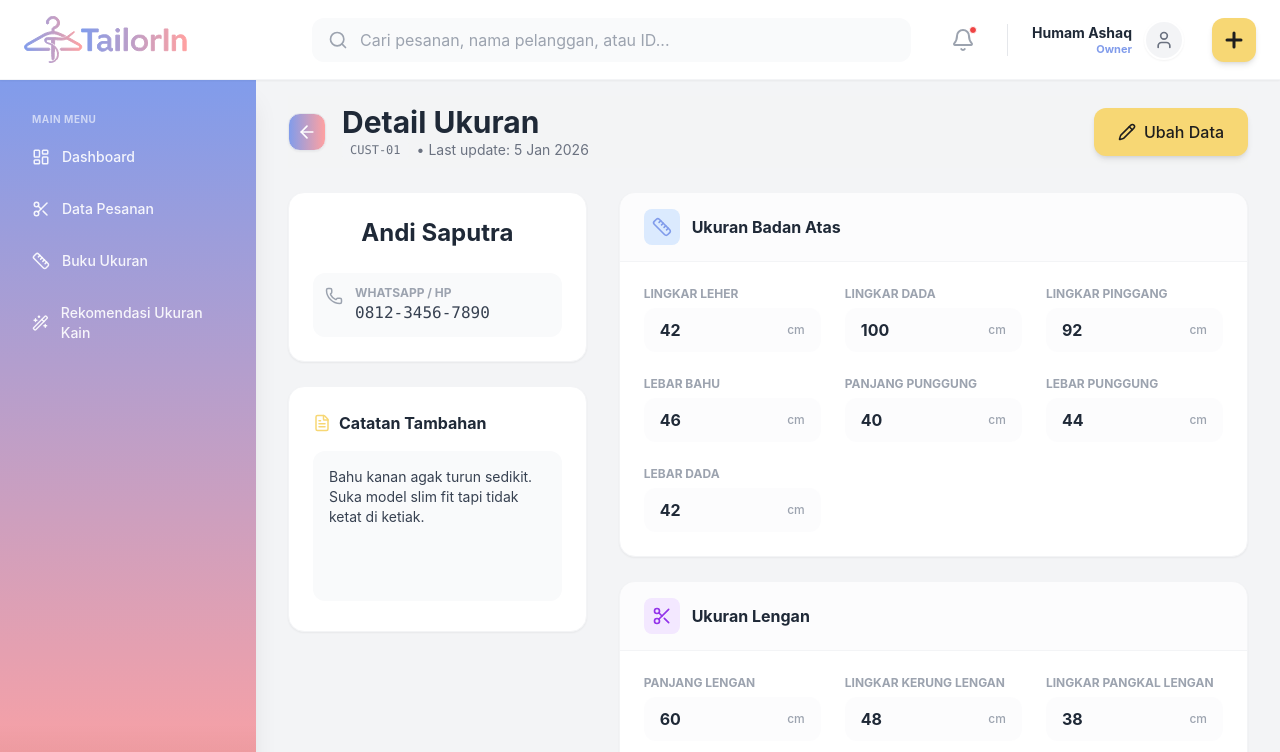
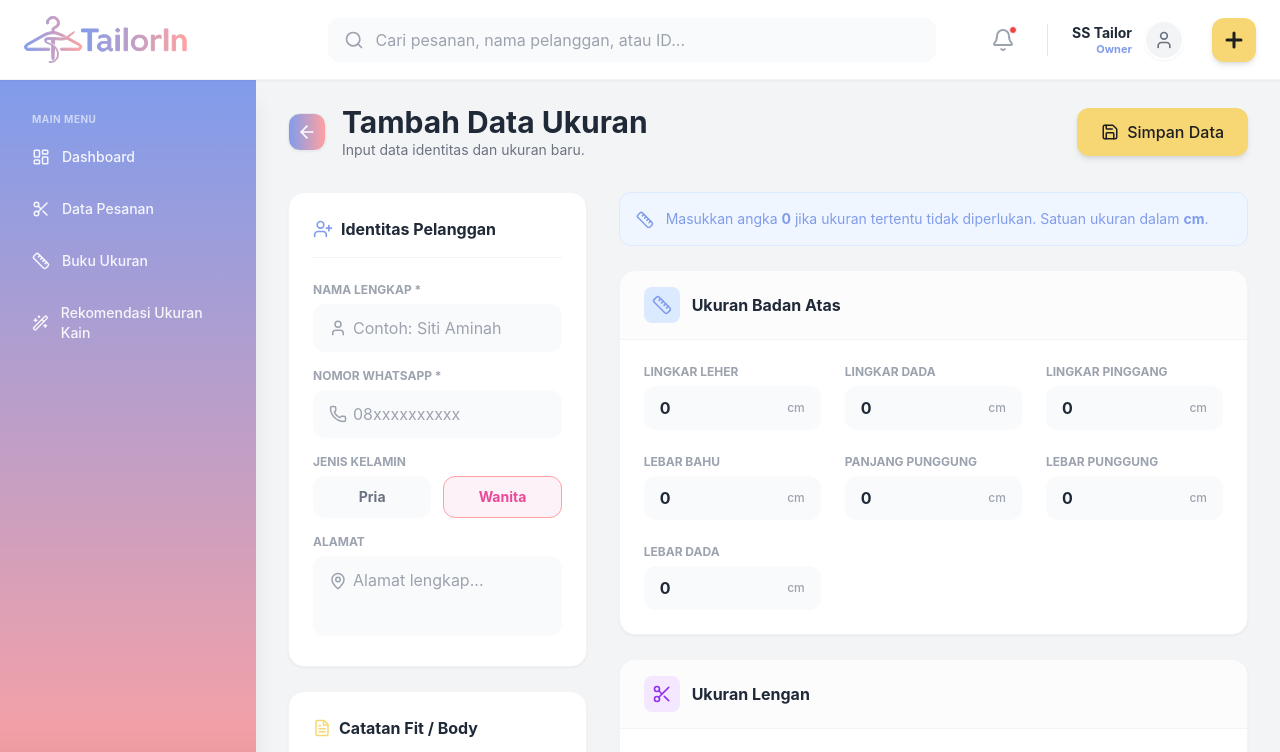
Before and after one commit to humam-ashaq/tailorin-frontend, a SvelteKit app: page /admin/measurements/new in a window 1280 px wide. Shown: the top 752 px of the page. Built offline with nearby package versions, Linux system fonts and the light colour scheme.

Commit message:
feat: add make new measurement page

```diff
--- a/src/routes/admin/+layout.svelte
+++ b/src/routes/admin/+layout.svelte
@@ -57,7 +57,7 @@
 
 			<div class="flex items-center gap-3">
 				<div class="text-right hidden md:block leading-tight">
-					<p class="text-sm font-bold text-gray-800">Humam Ashaq</p>
+					<p class="text-sm font-bold text-gray-800">SS Tailor</p>
 					<p class="text-[11px] text-t-blue font-bold">Owner</p>
 				</div>
 				<div class="w-10 h-10 bg-gray-100 rounded-full border-2 border-white shadow-sm flex items-center justify-center overflow-hidden">
--- a/src/routes/admin/+page.svelte
+++ b/src/routes/admin/+page.svelte
@@ -33,7 +33,7 @@
 <div class="relative overflow-hidden rounded-3xl bg-gradient-to-r from-t-blue to-t-pink p-8 text-white shadow-xl mb-8">
 	<div class="relative z-10">
 		<div class="flex items-center gap-3 mb-2">
-			<h2 class="text-3xl font-bold">Halo, Admin Tailorin!</h2>
+			<h2 class="text-3xl font-bold">Halo, SS Tailor!</h2>
 			<span class="text-3xl">👋</span>
 		</div>
 		<p class="opacity-90 text-lg">Hari ini ada <span class="font-bold bg-white/20 px-2 py-0.5 rounded text-white">4 pesanan</span> yang perlu perhatianmu.</p>
--- a/src/routes/admin/measurements/+page.svelte
+++ b/src/routes/admin/measurements/+page.svelte
@@ -1,4 +1,5 @@
 <script lang="ts">
+  import { goto } from "$app/navigation";
   import {
     Search,
     Plus,
@@ -87,6 +88,10 @@
         data: groups[letter],
       }));
   });
+
+  function handleAddNew() {
+    goto("/admin/measurements/new");
+  }
 </script>
 
 <div class="space-y-6 pb-20">
@@ -101,8 +106,10 @@
             Database lengkap ukuran badan pelanggan.
           </p>
         </div>
+        <!-- svelte-ignore event_directive_deprecated -->
         <button
           class="flex items-center gap-2 px-4 py-2 bg-t-yellow text-t-dark rounded-xl hover:bg-yellow-400 transition shadow-md text-sm font-medium"
+          onclick={handleAddNew}
         >
           <Plus size={18} strokeWidth={2} /> Tambah Data Baru
         </button>
@@ -148,9 +155,9 @@
         <div class="grid grid-cols-1 md:grid-cols-2 lg:grid-cols-3 gap-4">
           {#each group.data as customer}
             <a
-            href="/admin/measurements/{customer.id}"
-            class="block bg-white p-5 rounded-2xl border border-gray-100 shadow-sm hover:shadow-md hover:border-t-blue/30 transition group cursor-pointer relative overflow-hidden"
-        >
+              href="/admin/measurements/{customer.id}"
+              class="block bg-white p-5 rounded-2xl border border-gray-100 shadow-sm hover:shadow-md hover:border-t-blue/30 transition group cursor-pointer relative overflow-hidden"
+            >
               <div
                 class="absolute -right-4 -top-4 w-12 h-12 bg-gray-50 rounded-full group-hover:bg-yellow-50 transition"
               ></div>
--- /dev/null
+++ b/src/routes/admin/measurements/new/+page.svelte
@@ -0,0 +1,205 @@
+<script lang="ts">
+	import { goto } from '$app/navigation';
+	import {
+		ArrowLeft, Save, User, Phone, MapPin,
+		Ruler, Scissors, FileText, UserPlus
+	} from 'lucide-svelte';
+
+	// State Data Kosong untuk Pelanggan Baru
+	let newCustomer = $state({
+		name: '',
+		phone: '',
+		gender: 'Wanita', // Default
+		address: '',
+		notes: '',
+		measurements: {
+			upperBody: {
+				lingkarLeher: 0, lingkarDada: 0, lingkarPinggang: 0,
+				lebarBahu: 0, panjangPunggung: 0, lebarPunggung: 0, lebarDada: 0
+			},
+			arm: {
+				panjangLengan: 0, lingkarKerungLengan: 0,
+				lingkarPangkalLengan: 0, lingkarSiku: 0, lingkarPergelangan: 0
+			},
+			lowerBody: {
+				lingkarPinggul: 0, tinggiDuduk: 0, panjangCelana: 0,
+				lingkarPaha: 0, lingkarLutut: 0, lingkarKakiBawah: 0
+			}
+		}
+	});
+
+	// Helper Label
+	const formatLabel = (key: string) => {
+		return key.replace(/([A-Z])/g, ' $1').replace(/^./, str => str.toUpperCase());
+	};
+
+	// Fungsi Simpan
+	function handleSave() {
+		// Validasi Sederhana
+		if (!newCustomer.name || !newCustomer.phone) {
+			alert('Nama dan Nomor HP wajib diisi!');
+			return;
+		}
+
+		// Simulasi Simpan ke Database
+		console.log('Data Disimpan:', newCustomer);
+		alert('Pelanggan berhasil ditambahkan!');
+
+		// Redirect kembali ke halaman daftar
+		goto('/admin/measurements');
+	}
+</script>
+
+<div class="space-y-6 pb-20">
+
+	<div class="flex items-center justify-between sticky top-20 z-40 bg-t-gray/90 backdrop-blur-sm py-2">
+		<div class="flex items-center gap-4">
+			<a href="/admin/measurements" class="p-2 rounded-xl bg-gradient-to-r from-t-blue to-t-pink border border-gray-200 text-white hover:bg-gray-50 transition shadow-sm">
+				<ArrowLeft size={20} />
+			</a>
+			<div>
+				<h2 class="text-3xl font-bold text-gray-800">Tambah Data Ukuran</h2>
+				<p class="text-gray-500 text-sm">Input data identitas dan ukuran baru.</p>
+			</div>
+		</div>
+
+		<button
+			onclick={handleSave}
+			class="flex items-center gap-2 px-6 py-3 bg-t-yellow text-t-dark rounded-xl hover:bg-yellow-400 transition shadow-md font-medium"
+		>
+			<Save size={18} /> Simpan Data
+		</button>
+	</div>
+
+	<div class="grid grid-cols-1 lg:grid-cols-3 gap-8">
+
+		<div class="space-y-6">
+			<div class="bg-white p-6 rounded-2xl shadow-sm border border-gray-100">
+				<div class="flex items-center gap-2 mb-6 text-gray-800 font-bold border-b border-gray-100 pb-4">
+					<UserPlus size={20} class="text-t-blue" />
+					<h3>Identitas Pelanggan</h3>
+				</div>
+
+				<div class="space-y-4">
+					<div>
+						<!-- svelte-ignore a11y_label_has_associated_control -->
+						<label class="block text-xs font-bold text-gray-400 uppercase mb-1.5">Nama Lengkap *</label>
+						<div class="relative">
+							<User size={18} class="absolute left-4 top-1/2 -translate-y-1/2 text-gray-400"/>
+							<input
+								type="text"
+								bind:value={newCustomer.name}
+								placeholder="Contoh: Siti Aminah"
+								class="w-full pl-10 pr-4 py-3 bg-gray-50 border-transparent rounded-xl text-gray-800 focus:bg-white focus:ring-2 focus:ring-t-blue/20 transition"
+							/>
+						</div>
+					</div>
+
+					<div>
+						<!-- svelte-ignore a11y_label_has_associated_control -->
+						<label class="block text-xs font-bold text-gray-400 uppercase mb-1.5">Nomor WhatsApp *</label>
+						<div class="relative">
+							<Phone size={18} class="absolute left-4 top-1/2 -translate-y-1/2 text-gray-400"/>
+							<input
+								type="tel"
+								bind:value={newCustomer.phone}
+								placeholder="08xxxxxxxxxx"
+								class="w-full pl-10 pr-4 py-3 bg-gray-50 border-transparent rounded-xl text-gray-800 focus:bg-white focus:ring-2 focus:ring-t-blue/20 transition"
+							/>
+						</div>
+					</div>
+
+					<div>
+						<!-- svelte-ignore a11y_label_has_associated_control -->
+						<label class="block text-xs font-bold text-gray-400 uppercase mb-1.5">Jenis Kelamin</label>
+						<div class="grid grid-cols-2 gap-3">
+							<button
+								onclick={() => newCustomer.gender = 'Pria'}
+								class="py-2.5 rounded-xl text-sm font-bold border transition-all
+								{newCustomer.gender === 'Pria' ? 'bg-blue-50 border-t-blue text-t-blue' : 'bg-gray-50 border-transparent text-gray-500 hover:bg-gray-100'}"
+							>
+								Pria
+							</button>
+							<button
+								onclick={() => newCustomer.gender = 'Wanita'}
+								class="py-2.5 rounded-xl text-sm font-bold border transition-all
+								{newCustomer.gender === 'Wanita' ? 'bg-pink-50 border-t-pink text-pink-500' : 'bg-gray-50 border-transparent text-gray-500 hover:bg-gray-100'}"
+							>
+								Wanita
+							</button>
+						</div>
+					</div>
+
+					<div>
+						<!-- svelte-ignore a11y_label_has_associated_control -->
+						<label class="block text-xs font-bold text-gray-400 uppercase mb-1.5">Alamat</label>
+						<div class="relative">
+							<MapPin size={18} class="absolute left-4 top-4 text-gray-400"/>
+							<textarea
+								bind:value={newCustomer.address}
+								placeholder="Alamat lengkap..."
+								class="w-full pl-10 pr-4 py-3 bg-gray-50 border-transparent rounded-xl text-gray-800 focus:bg-white focus:ring-2 focus:ring-t-blue/20 transition min-h-[80px] resize-none"
+							></textarea>
+						</div>
+					</div>
+				</div>
+			</div>
+
+			<div class="bg-white p-6 rounded-2xl shadow-sm border border-gray-100">
+				<div class="flex items-center gap-2 mb-4 text-gray-800 font-bold">
+					<FileText size={18} class="text-t-yellow" />
+					<h3>Catatan Fit / Body</h3>
+				</div>
+				<textarea
+					bind:value={newCustomer.notes}
+					class="w-full bg-yellow-50/50 border border-yellow-100 rounded-xl p-4 text-sm text-gray-700 focus:ring-2 focus:ring-t-yellow/50 focus:border-t-yellow min-h-[120px]"
+					placeholder="Catatan khusus bentuk tubuh..."
+				></textarea>
+			</div>
+		</div>
+
+		<div class="lg:col-span-2 space-y-6">
+
+			<div class="bg-blue-50 border border-blue-100 p-4 rounded-xl flex gap-3 text-t-blue text-sm">
+				<div class="mt-0.5"><Ruler size={18} /></div>
+				<p>Masukkan angka <strong>0</strong> jika ukuran tertentu tidak diperlukan. Satuan ukuran dalam <strong>cm</strong>.</p>
+			</div>
+
+			{#each [
+				{ title: 'Ukuran Badan Atas', icon: Ruler, color: 'text-t-blue', bg: 'bg-blue-100', data: newCustomer.measurements.upperBody, ring: 'focus:ring-t-blue/20' },
+				{ title: 'Ukuran Lengan', icon: Scissors, color: 'text-purple-600', bg: 'bg-purple-100', data: newCustomer.measurements.arm, ring: 'focus:ring-purple-200' },
+				{ title: 'Ukuran Badan Bawah', icon: Ruler, color: 'text-green-600', bg: 'bg-green-100', data: newCustomer.measurements.lowerBody, ring: 'focus:ring-green-200' }
+			] as section}
+
+				<div class="bg-white rounded-2xl shadow-sm border border-gray-100 overflow-hidden">
+					<div class="bg-gray-50/50 px-6 py-4 border-b border-gray-100 flex items-center gap-3">
+						<div class="p-2 {section.bg} {section.color} rounded-lg">
+							<section.icon size={20} class={section.title.includes('Bawah') ? 'rotate-90' : ''}/>
+						</div>
+						<h3 class="font-bold text-gray-800">{section.title}</h3>
+					</div>
+
+					<div class="p-6 grid grid-cols-2 md:grid-cols-3 gap-x-6 gap-y-6">
+						{#each Object.entries(section.data) as [key, value]}
+							<div class="relative">
+								<!-- svelte-ignore a11y_label_has_associated_control -->
+								<label class="block text-xs font-bold text-gray-400 uppercase mb-1.5">
+									{formatLabel(key)}
+								</label>
+								<div class="relative">
+									<input
+										type="number"
+										bind:value={section.data[key as keyof typeof section.data]}
+										placeholder="0"
+										class="w-full pl-4 pr-10 py-2.5 bg-gray-50 border-transparent rounded-xl font-bold text-gray-800 focus:bg-white focus:ring-2 {section.ring} transition"
+									/>
+									<span class="absolute right-4 top-1/2 -translate-y-1/2 text-xs text-gray-400 font-medium">cm</span>
+								</div>
+							</div>
+						{/each}
+					</div>
+				</div>
+			{/each}
+		</div>
+	</div>
+</div>
--- a/src/routes/admin/orders/+page.svelte
+++ b/src/routes/admin/orders/+page.svelte
@@ -1,9 +1,9 @@
 <script lang="ts">
+  import { goto } from "$app/navigation"; // Import navigasi
   import {
     Search,
     Filter,
     Download,
-    Eye,
     Pencil,
     Trash2,
     ChevronLeft,
@@ -13,7 +13,8 @@
     XCircle,
     Clock,
     Plus,
-    AlertCircle, // Tambah icon Alert
+    AlertCircle,
+    History, // Import Icon History
   } from "lucide-svelte";
 
   // Data Dummy Pesanan Utama (Active Orders)
@@ -50,7 +51,7 @@
     },
   ];
 
-  // Data Dummy Permintaan Masuk -> HAPUS estPrice, TAMBAH requestedDeadline
+  // Data Dummy Permintaan Masuk
   let incomingRequests = [
     {
       id: "REQ-991",
@@ -60,7 +61,7 @@
       date: "Baru saja",
       model: "Custom - Lengan Lonceng",
       note: "Butuh cepat untuk minggu depan",
-      requestedDeadline: "10 Jan 2026", // Pelanggan minta tanggal ini
+      requestedDeadline: "10 Jan 2026",
     },
     {
       id: "REQ-992",
@@ -90,6 +91,11 @@
     if (s === "Menunggu Kain")
       return "bg-orange-100 text-orange-700 border border-orange-200";
     return "bg-gray-100 text-gray-700";
+  };
+
+  // Fungsi navigasi ke detail
+  const goToDetail = (id: string) => {
+    goto(`/admin/orders/${id}`);
   };
 </script>
 
@@ -133,15 +139,20 @@
       {#each tabs as tab}
         <button
           onclick={() => (activeTab = tab.id)}
-          class="relative py-4 px-2 text-sm font-medium transition-all whitespace-nowrap
-					{activeTab === tab.id
+          class="relative py-4 px-2 text-sm font-medium transition-all whitespace-nowrap flex items-center gap-2
+          {activeTab === tab.id
             ? 'text-t-blue border-b-2 border-t-blue font-bold'
             : 'text-gray-500 hover:text-gray-700 border-b-2 border-transparent'}"
         >
+          {#if tab.id === "Selesai"}
+            <History size={16} />
+          {/if}
+
           {tab.label}
+
           {#if tab.count > 0}
             <span
-              class="ml-2 bg-red-500 text-white text-[10px] px-2 py-0.5 rounded-full shadow-sm"
+              class="ml-1 bg-red-500 text-white text-[10px] px-2 py-0.5 rounded-full shadow-sm"
             >
               {tab.count}
             </span>
@@ -264,7 +275,10 @@
           </thead>
           <tbody class="divide-y divide-gray-50">
             {#each activeOrders as order}
-              <tr class="hover:bg-gray-50 transition group">
+              <tr
+                onclick={() => goToDetail(order.id)}
+                class="hover:bg-blue-50/30 transition group cursor-pointer"
+              >
                 <td class="px-6 py-4 font-mono text-t-blue font-medium"
                   >{order.id}</td
                 >
@@ -289,19 +303,19 @@
                   </span>
                 </td>
                 <td class="px-6 py-4 text-center">
-                  <div class="flex items-center justify-center gap-2">
+                  <!-- svelte-ignore a11y_click_events_have_key_events -->
+                  <!-- svelte-ignore a11y_no_static_element_interactions -->
+                  <div
+                    class="flex items-center justify-center gap-2"
+                    onclick={(e) => e.stopPropagation()}
+                  >
                     <button
-                      class="p-1.5 text-gray-400 hover:text-t-blue hover:bg-blue-50 rounded-lg transition"
-                      title="Lihat Detail"
+                      class="flex items-center gap-1.5 px-3 py-1.5 bg-yellow-50 text-yellow-700 hover:bg-yellow-100 hover:text-yellow-800 border border-yellow-200 rounded-lg transition text-xs font-bold shadow-sm"
+                      title="Edit Pesanan"
                     >
-                      <Eye size={18} />
+                      <Pencil size={14} /> Edit
                     </button>
-                    <button
-                      class="p-1.5 text-gray-400 hover:text-t-yellow hover:bg-yellow-50 rounded-lg transition"
-                      title="Edit"
-                    >
-                      <Pencil size={18} />
-                    </button>
+
                     <button
                       class="p-1.5 text-gray-400 hover:text-red-500 hover:bg-red-50 rounded-lg transition"
                       title="Hapus"
```
